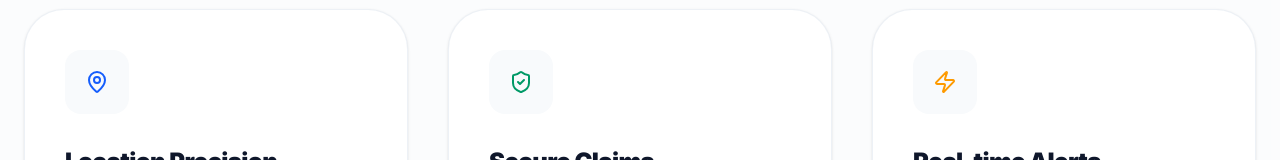
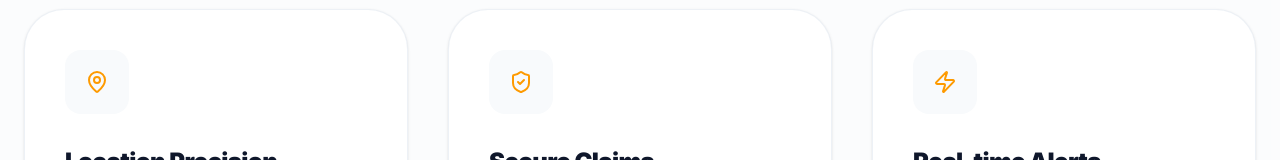
Before and after one commit to prasanth-reddy09/traceback-frontend, a Next.js app: page / in a window 1280 px wide. Shown: the part 1401-1561 px from the top of the page. Built offline with nearby package versions, Linux system fonts and the light colour scheme.

Commit message:
minor ui chnages

```diff
--- a/src/app/page.tsx
+++ b/src/app/page.tsx
@@ -139,12 +139,12 @@ export default function LandingPage() {
           </div>
           <div className="grid md:grid-cols-3 gap-10">
             <FeatureCard
-              icon={<MapPin className="w-6 h-6 text-blue-600" />}
+              icon={<MapPin className="w-6 h-6 text-amber-500" />}
               title="Location Precision"
               desc="Tag the exact spot where you found or lost an item using integrated geolocation data."
             />
             <FeatureCard
-              icon={<ShieldCheck className="w-6 h-6 text-emerald-600" />}
+              icon={<ShieldCheck className="w-6 h-6 text-amber-500" />}
               title="Secure Claims"
               desc="Our proof-based verification system ensures items go to the right owners, every time."
             />
--- a/src/components/ChatRoom.tsx
+++ b/src/components/ChatRoom.tsx
@@ -162,7 +162,7 @@ export default function ChatRoom({ claimId }: ChatRoomProps) {
           disabled={!input.trim()}
           className="bg-blue-600 text-white p-2 rounded-full hover:bg-blue-700 disabled:bg-blue-300 transition-colors flex items-center justify-center w-10 h-10"
         >
-          <Send className="w-5 h-5 ml-1 flex-shrink-0" />
+          <Send className="w-5 h-5 flex-shrink-0" />
         </button>
       </form>
     </div>
```
